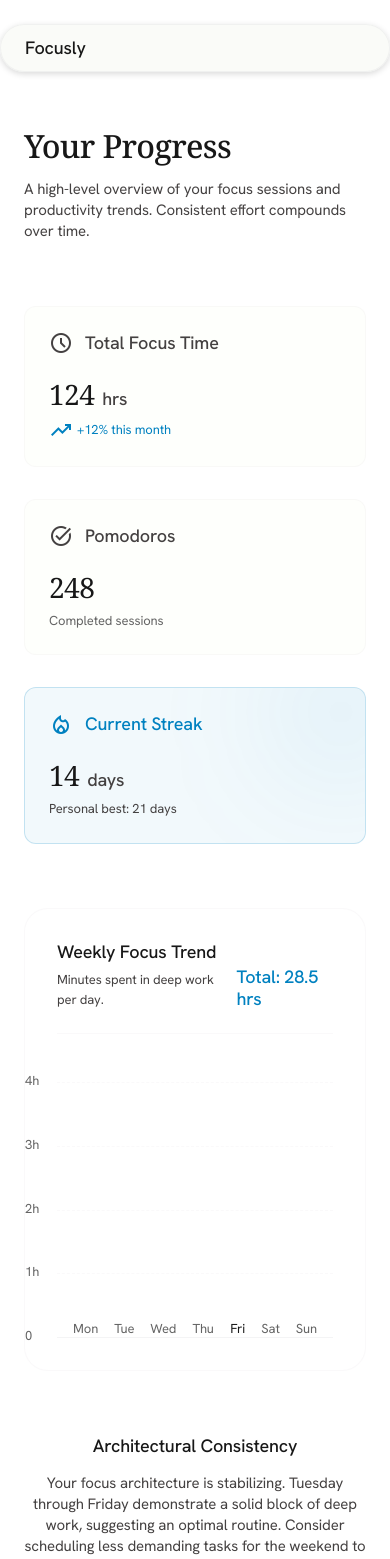
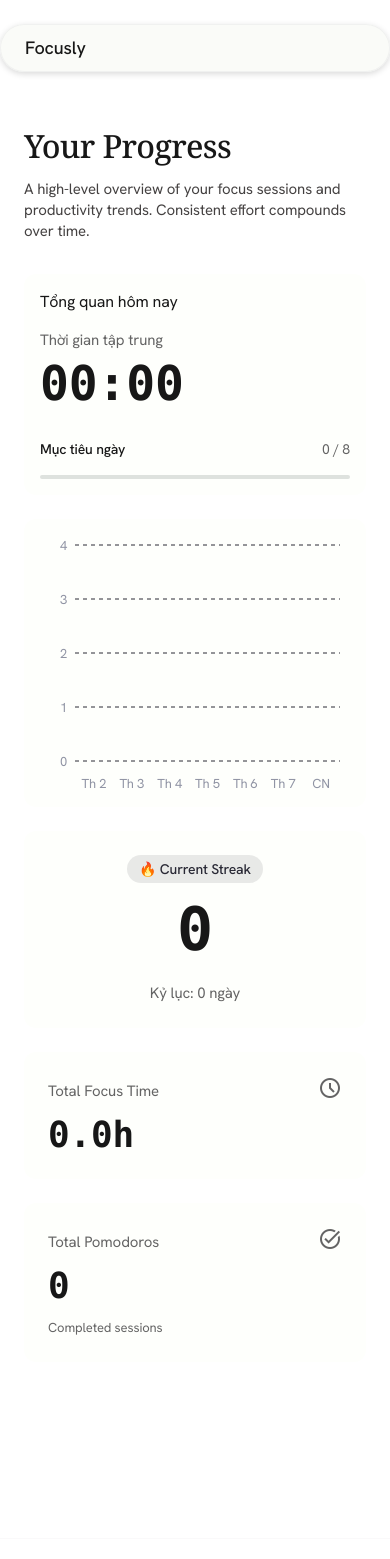
Before and after one commit to lequangtuyen543/Focusly, a React (Vite) app in the folder focusly-client/: page /stats in a window 390 px wide. Shown: the top 1559 px of the page. Built offline with nearby package versions, Linux system fonts and the light colour scheme.

Commit message:
Complete StatsPage

```diff
--- a/focusly-client/src/pages/StatsPage.tsx
+++ b/focusly-client/src/pages/StatsPage.tsx
@@ -1,150 +1,113 @@
+import React, { useMemo } from 'react';
+import { useSessionStore } from '@/store/sessionStore';
+import { useStreakStore } from '@/store/streakStore';
+import { useSettingsStore } from '@/store/settingsStore';
+import {
+  TodaySummary,
+  WeeklyChart,
+  StreakDisplay,
+  StatCard,
+} from '@/components/stats';
+import type { WeeklyChartData } from '@/components/stats/WeeklyChart';
+import { isToday, getWeekDays, isSameDay } from '@/utils/dateUtils';
+
 function StatsPage() {
-  const weekData = [
-    { day: 'Mon', minutes: 120 },
-    { day: 'Tue', minutes: 180 },
-    { day: 'Wed', minutes: 210 },
-    { day: 'Thu', minutes: 90 },
-    { day: 'Fri', minutes: 240 },
-    { day: 'Sat', minutes: 60 },
-    { day: 'Sun', minutes: 0 },
-  ]
+  const sessions = useSessionStore((state) => state.sessions);
+  const streak = useStreakStore((state) => state.streak);
+  const settings = useSettingsStore((state) => state.settings);
 
-  const maxMinutes = Math.max(...weekData.map((d) => d.minutes))
+  // Compute Today's Data
+  const { todayFocusSeconds, todayPomodoros } = useMemo(() => {
+    let focusTime = 0;
+    let pomodoros = 0;
+    sessions.forEach((s) => {
+      if (isToday(s.startTime)) {
+        focusTime += s.duration;
+        pomodoros += 1;
+      }
+    });
+    return { todayFocusSeconds: focusTime, todayPomodoros: pomodoros };
+  }, [sessions]);
+
+  // Compute All-time Data
+  const { totalFocusSeconds, totalPomodoros } = useMemo(() => {
+    let focusTime = 0;
+    let pomodoros = sessions.length;
+    sessions.forEach((s) => {
+      focusTime += s.duration;
+    });
+    return { totalFocusSeconds: focusTime, totalPomodoros: pomodoros };
+  }, [sessions]);
+
+  // Compute Weekly Chart Data
+  const weeklyData = useMemo<WeeklyChartData[]>(() => {
+    const weekDays = getWeekDays(); // Array of YYYY-MM-DD
+    const chartData: WeeklyChartData[] = weekDays.map((dayKey) => {
+      const daySessions = sessions.filter((s) => isSameDay(s.startTime, dayKey));
+      const count = daySessions.length;
+
+      const date = new Date(dayKey);
+      const shortDay = new Intl.DateTimeFormat('vi-VN', { weekday: 'short' }).format(date);
+      const longDayDate = new Intl.DateTimeFormat('vi-VN', {
+        weekday: 'long',
+        day: '2-digit',
+        month: '2-digit',
+      }).format(date);
+
+      return {
+        shortDay,
+        longDayDate,
+        count,
+        isToday: isToday(dayKey),
+      };
+    });
+    return chartData;
+  }, [sessions]);
+
+  // Format Hours for display
+  const formatHours = (seconds: number) => {
+    return (seconds / 3600).toFixed(1);
+  };
 
   return (
-    <div className="flex flex-col gap-section-gap">
-      {/* Dashboard Header */}
-      <section className="mb-section-gap">
-        <h1 className="font-heading-lg text-heading-lg text-dark-charcoal mb-4">Your Progress</h1>
+    <div className="flex flex-col gap-6 pb-20">
+      <section className="mb-2">
+        <h1 className="font-heading-lg text-heading-lg text-dark-charcoal mb-4">
+          Your Progress
+        </h1>
         <p className="font-body text-body text-slate-gray max-w-2xl">
           A high-level overview of your focus sessions and productivity trends. Consistent effort compounds over time.
         </p>
       </section>
 
-      {/* Bento Grid Layout for Stats */}
-      <div className="grid grid-cols-1 md:grid-cols-3 gap-8 mb-section-gap">
-        {/* Summary Card 1: Total Focus Time */}
-        <div className="bg-off-white rounded-cards-sm p-6 shadow-card border border-outline-variant/10 flex flex-col justify-between">
-          <div className="flex items-center gap-3 mb-6 text-slate-gray">
-            <span className="material-symbols-outlined">schedule</span>
-            <span className="font-subheading text-subheading">Total Focus Time</span>
-          </div>
-          <div>
-            <div className="font-heading text-heading text-dark-charcoal">
-              124<span className="font-body text-subheading text-slate-gray ml-2">hrs</span>
-            </div>
-            <div className="font-caption text-caption text-cofounder-blue mt-2 flex items-center gap-1">
-              <span className="material-symbols-outlined text-[16px]">trending_up</span>
-              +12% this month
-            </div>
-          </div>
-        </div>
+      <TodaySummary
+        totalFocusSeconds={todayFocusSeconds}
+        pomodoros={todayPomodoros}
+        dailyGoal={settings.dailyGoal}
+      />
 
-        {/* Summary Card 2: Completed Pomodoros */}
-        <div className="bg-off-white rounded-cards-sm p-6 shadow-card border border-outline-variant/10 flex flex-col justify-between">
-          <div className="flex items-center gap-3 mb-6 text-slate-gray">
-            <span className="material-symbols-outlined">task_alt</span>
-            <span className="font-subheading text-subheading">Pomodoros</span>
-          </div>
-          <div>
-            <div className="font-heading text-heading text-dark-charcoal">248</div>
-            <div className="font-caption text-caption text-medium-gray mt-2 flex items-center gap-1">
-              Completed sessions
-            </div>
-          </div>
-        </div>
+      <WeeklyChart data={weeklyData} />
 
-        {/* Summary Card 3: Current Streak */}
-        <div className="bg-cofounder-blue/5 rounded-cards-sm p-6 shadow-card border border-cofounder-blue/20 flex flex-col justify-between relative overflow-hidden">
-          <div className="absolute top-0 right-0 w-32 h-32 bg-cofounder-blue/10 rounded-full blur-3xl -mr-10 -mt-10 pointer-events-none" />
-          <div className="flex items-center gap-3 mb-6 text-cofounder-blue relative z-10">
-            <span className="material-symbols-outlined">local_fire_department</span>
-            <span className="font-subheading text-subheading">Current Streak</span>
-          </div>
-          <div className="relative z-10">
-            <div className="font-heading text-heading text-dark-charcoal">
-              14<span className="font-body text-subheading text-slate-gray ml-2">days</span>
-            </div>
-            <div className="font-caption text-caption text-slate-gray mt-2 flex items-center gap-1">
-              Personal best: 21 days
-            </div>
-          </div>
-        </div>
+      <StreakDisplay
+        currentStreak={streak.currentStreak}
+        bestStreak={streak.longestStreak}
+      />
+
+      <div className="grid grid-cols-1 sm:grid-cols-2 gap-6">
+        <StatCard
+          label="Total Focus Time"
+          value={`${formatHours(totalFocusSeconds)}h`}
+          icon={<span className="material-symbols-outlined">schedule</span>}
+        />
+        <StatCard
+          label="Total Pomodoros"
+          value={totalPomodoros}
+          subText="Completed sessions"
+          icon={<span className="material-symbols-outlined">task_alt</span>}
+        />
       </div>
-
-      {/* Main Chart Section */}
-      <section className="bg-canvas-white rounded-cards-lg p-8 shadow-card border border-outline-variant/10 mb-section-gap">
-        <div className="flex justify-between items-end mb-12 border-b border-outline-variant/10 pb-6">
-          <div>
-            <h2 className="font-heading text-subheading text-dark-charcoal mb-2">Weekly Focus Trend</h2>
-            <p className="font-body text-caption text-slate-gray">Minutes spent in deep work per day.</p>
-          </div>
-          <div className="font-subheading text-subheading text-cofounder-blue">
-            Total: 28.5 hrs
-          </div>
-        </div>
-
-        {/* CSS Bar Chart */}
-        <div className="h-64 flex items-end justify-between gap-4 px-4 relative">
-          {/* Y-axis guidelines */}
-          <div className="absolute w-full h-full flex flex-col justify-between left-0 pointer-events-none">
-            <div className="w-full border-t border-outline-variant/10 border-dashed relative">
-              <span className="absolute -left-8 -top-3 font-caption text-caption text-medium-gray">4h</span>
-            </div>
-            <div className="w-full border-t border-outline-variant/10 border-dashed relative">
-              <span className="absolute -left-8 -top-3 font-caption text-caption text-medium-gray">3h</span>
-            </div>
-            <div className="w-full border-t border-outline-variant/10 border-dashed relative">
-              <span className="absolute -left-8 -top-3 font-caption text-caption text-medium-gray">2h</span>
-            </div>
-            <div className="w-full border-t border-outline-variant/10 border-dashed relative">
-              <span className="absolute -left-8 -top-3 font-caption text-caption text-medium-gray">1h</span>
-            </div>
-            <div className="w-full border-t border-outline-variant/20 relative">
-              <span className="absolute -left-8 -top-3 font-caption text-caption text-medium-gray">0</span>
-            </div>
-          </div>
-
-          {/* Bars */}
-          {weekData.map((item) => {
-            const heightPercent = maxMinutes > 0 ? (item.minutes / maxMinutes) * 100 : 5
-            const isToday = item.day === 'Fri'
-            return (
-              <div
-                key={item.day}
-                className="w-full max-w-[40px] flex flex-col items-center gap-4 z-10 group cursor-pointer relative"
-              >
-                <div className="absolute -top-10 opacity-0 group-hover:opacity-100 transition-opacity bg-dark-charcoal text-canvas-white font-caption text-caption px-2 py-1 rounded-sm">
-                  {item.minutes}m
-                </div>
-                <div
-                  className={`w-full rounded-t-sm transition-colors ${
-                    item.minutes === 0
-                      ? 'bg-surface-dim'
-                      : isToday
-                        ? 'bg-cofounder-blue hover:bg-cofounder-blue/80'
-                        : 'bg-cofounder-blue/80 hover:bg-cofounder-blue'
-                  }`}
-                  style={{ height: `${heightPercent}%` }}
-                />
-                <span className={`font-caption text-caption ${isToday ? 'font-semibold text-dark-charcoal' : 'text-medium-gray'}`}>
-                  {item.day}
-                </span>
-              </div>
-            )
-          })}
-        </div>
-      </section>
-
-      {/* Insights Text Block */}
-      <section className="max-w-3xl mx-auto text-center">
-        <h3 className="font-heading text-subheading text-dark-charcoal mb-4">Architectural Consistency</h3>
-        <p className="font-body text-body text-slate-gray leading-relaxed">
-          Your focus architecture is stabilizing. Tuesday through Friday demonstrate a solid block of deep work, suggesting an optimal routine. Consider scheduling less demanding tasks for the weekend to allow cognitive recovery.
-        </p>
-      </section>
     </div>
-  )
+  );
 }
 
-export default StatsPage
+export default StatsPage;
```
Also changed, not shown: 1 other file (tests, documents, lock files or other folders).
